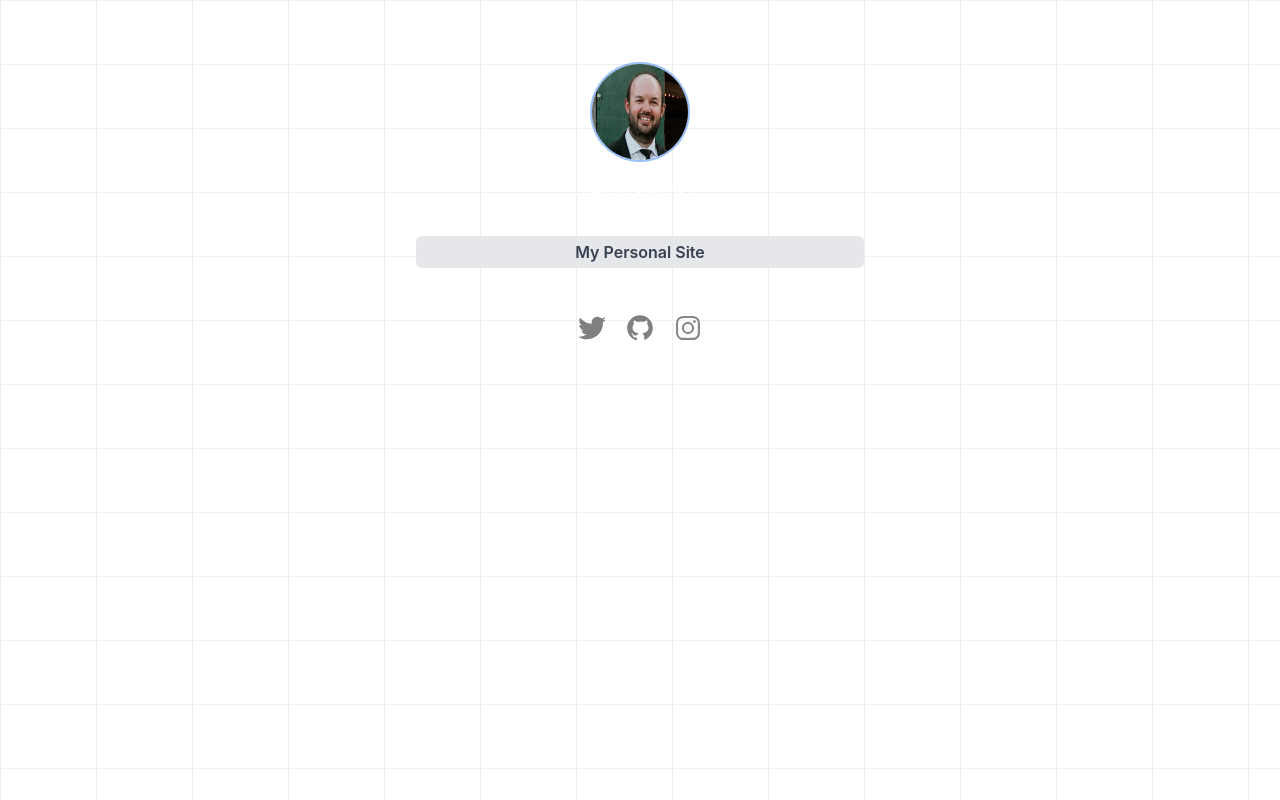
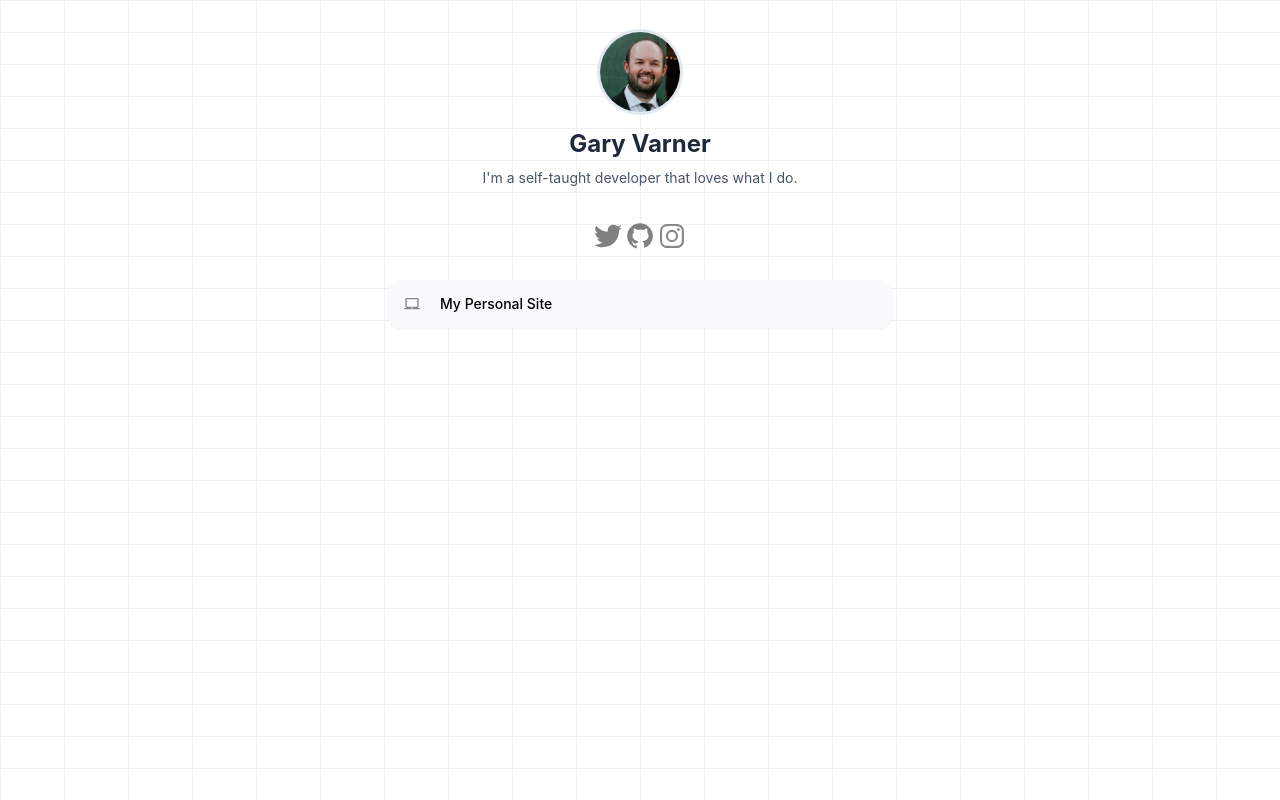
Before and after one commit to gvarner13/my-site-nextjs, a Next.js app: page /notlinktree in a window 1280 px wide. Built offline with nearby package versions, Linux system fonts and the light colour scheme.

Commit message:
working on the links layout and moving icons

```diff
--- a/pages/notlinktree/index.js
+++ b/pages/notlinktree/index.js
@@ -56,18 +56,39 @@ function BxlInstagram(props) {
   );
 }
 
+export function LaptopIcon(props) {
+  return (
+    <svg
+      xmlns="http://www.w3.org/2000/svg"
+      width="1em"
+      height="1em"
+      viewBox="0 0 24 24"
+      {...props}
+    >
+      <path
+        fill="#888888"
+        d="M2 20q-.825 0-1.412-.587T0 18h4q-.825 0-1.412-.587T2 16V5q0-.825.588-1.412T4 3h16q.825 0 1.413.588T22 5v11q0 .825-.587 1.413T20 18h4q0 .825-.587 1.413T22 20H2Zm10-1q.425 0 .713-.288T13 18q0-.425-.288-.712T12 17q-.425 0-.712.288T11 18q0 .425.288.713T12 19Zm-8-3h16V5H4v11Zm0 0V5v11Z"
+      ></path>
+    </svg>
+  );
+}
+
 function LinkCard({ title, href }) {
   return (
-    <a
-      href={href}
-      className="flex items-center p-1 w-full rounded-md transition-all bg-gray-200 mb-3 max-w-3xl"
-    >
-      <div className="flex text-center w-full">
-        <h2 className="flex justify-center items-center font-semibold w-full text-gray-700">
+    <li>
+      <a href={href}>
+        <div className="-m-1 flex items-center space-x-2 rounded-xl bg-slate-50 p-1 shadow-sm hover:bg-slate-100">
+          <div className="flex h-10 w-10 shrink-0 items-center justify-center rounded-lg text-slate-500">
+            <LaptopIcon />
+          </div>
+          <div className="w-full min-w-0 grow">
+            <p className="text-sm font-medium leading-6 text-accent-foreground">
               {title}
-        </h2>
+            </p>
+          </div>
         </div>
       </a>
+    </li>
   );
 }
 
@@ -75,19 +96,25 @@ export default function NotLinkTree() {
   return (
     <div
       className="h-screen bg-white bg-[linear-gradient(to_right,#f0f0f0_1px,transparent_1px),linear-gradient(to_bottom,#f0f0f0_1px,transparent_1px)]"
-      style={{ backgroundSize: "6rem 4rem" }}
+      style={{ backgroundSize: "4rem 2rem" }}
     >
-      <div className="flex items-center flex-col mx-auto max-w-lg justify-center px-8 pt-16">
+      <div className="hide_scrollbar mx-auto h-full w-full max-w-lg space-y-8 overflow-y-scroll px-2 pt-8">
+        <div className="text-center">
+          <span className="relative flex shrink-0 mx-auto h-20 w-20 overflow-hidden rounded-full ring ring-slate-200">
             <img
-          className="h-24 w-24 rounded-full ring-2 hover:grayscale"
+              className="aspect-square h-full w-full object-cover"
               src="/gary_headshot_1.jpeg"
               alt=""
             />
-        <h1 className="font-bold mt-4 mb-8 text-xl text-white">{data.name}</h1>
-        {data.links.map((link) => (
-          <LinkCard key={link.href} {...link} />
-        ))}
-        <div className="flex items-center gap-4 mt-8 text-white">
+          </span>
+          <h1 className="mt-4 text-2xl font-bold text-slate-800">
+            {data.name}
+          </h1>
+          <p className="mt-2 text-sm text-slate-600">
+            I'm a self-taught developer that loves what I do.
+          </p>
+        </div>
+        <div className="flex flex-wrap items-center justify-center">
           {data.socials.map((social) => (
             <a
               aria-label={`${social.title} link`}
@@ -106,6 +133,11 @@ export default function NotLinkTree() {
             </a>
           ))}
         </div>
+        <ul className="space-y-2">
+          {data.links.map((link) => (
+            <LinkCard key={link.href} {...link} />
+          ))}
+        </ul>
       </div>
     </div>
   );
```
Lines whose indentation alone changed are shown as unchanged.
